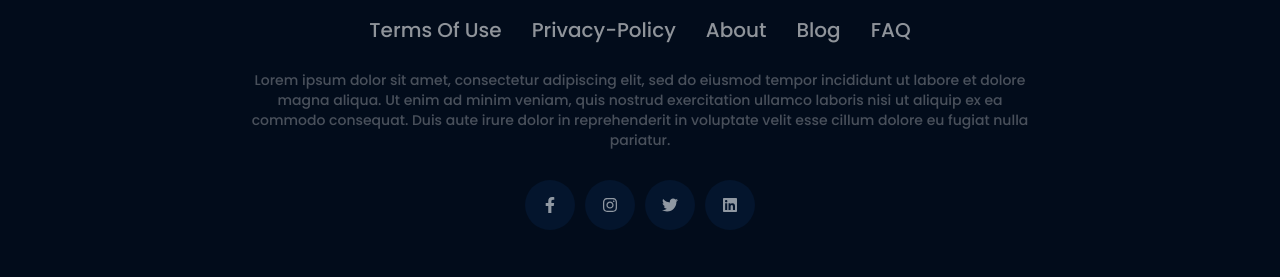
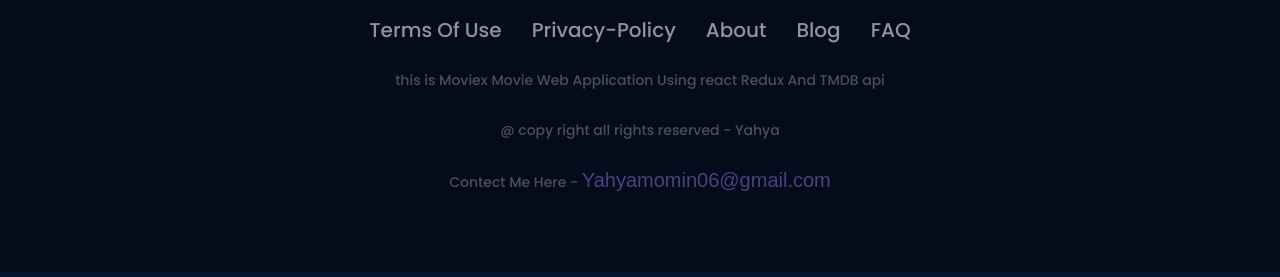
Before and after one commit to Tokito6088/ClineHub, a React (Vite) app: page / in a window 1280 px wide. Shown: the part 1102-1379 px from the top of the page. Built offline with nearby package versions, Linux system fonts and the light colour scheme; no server answers.

Commit message:
fixed some bugs

```diff
--- a/src/components/footer/Footer.jsx
+++ b/src/components/footer/Footer.jsx
@@ -1,5 +1,4 @@
 import React from 'react';
-import { FaFacebookF, FaInstagram, FaTwitter, FaLinkedin } from 'react-icons/fa';
 
 import ContentWrapper from '../contentWrapper/ContentWrapper';
 
@@ -16,20 +15,10 @@ const Footer = () => {
 					<li className='menuItem'>Blog</li>
 					<li className='menuItem'>FAQ</li>
 				</ul>
-				<div className='infoText'>Lorem ipsum dolor sit amet, consectetur adipiscing elit, sed do eiusmod tempor incididunt ut labore et dolore magna aliqua. Ut enim ad minim veniam, quis nostrud exercitation ullamco laboris nisi ut aliquip ex ea commodo consequat. Duis aute irure dolor in reprehenderit in voluptate velit esse cillum dolore eu fugiat nulla pariatur.</div>
-				<div className='socialIcons'>
-					<span className='icon'>
-						<FaFacebookF />
-					</span>
-					<span className='icon'>
-						<FaInstagram />
-					</span>
-					<span className='icon'>
-						<FaTwitter />
-					</span>
-					<span className='icon'>
-						<FaLinkedin />
-					</span>
+				<div className='infoText'>this is Moviex Movie Web Application Using react Redux And TMDB api </div>
+				<div className='infoText'>@ copy right all rights reserved - Yahya</div>
+				<div className='infoText'>
+					Contect Me Here - <code>Yahyamomin06@gmail.com</code>
 				</div>
 			</ContentWrapper>
 		</footer>
--- a/src/components/footer/style.scss
+++ b/src/components/footer/style.scss
@@ -9,13 +9,18 @@
 		display: flex;
 		align-items: center;
 		flex-direction: column;
+		code {
+			font-size: 20px;
+			font-family: sans-serif;
+			color: var(--blue);
+		}
 	}
 	.menuItems {
 		list-style-type: none;
 		display: flex;
 		align-items: center;
 		justify-content: center;
-		gap: 15px;
+		gap: 10px;
 		margin-bottom: 20px;
 		@include md {
 			margin-bottom: 30px;
@@ -24,8 +29,7 @@
 		.menuItem {
 			transition: all ease 0.3s;
 			cursor: pointer;
-			font-size: 14px;
-			// font-size: 50px;
+			font-size: 10px;
 
 			@include md {
 				font-size: 20px;
```
